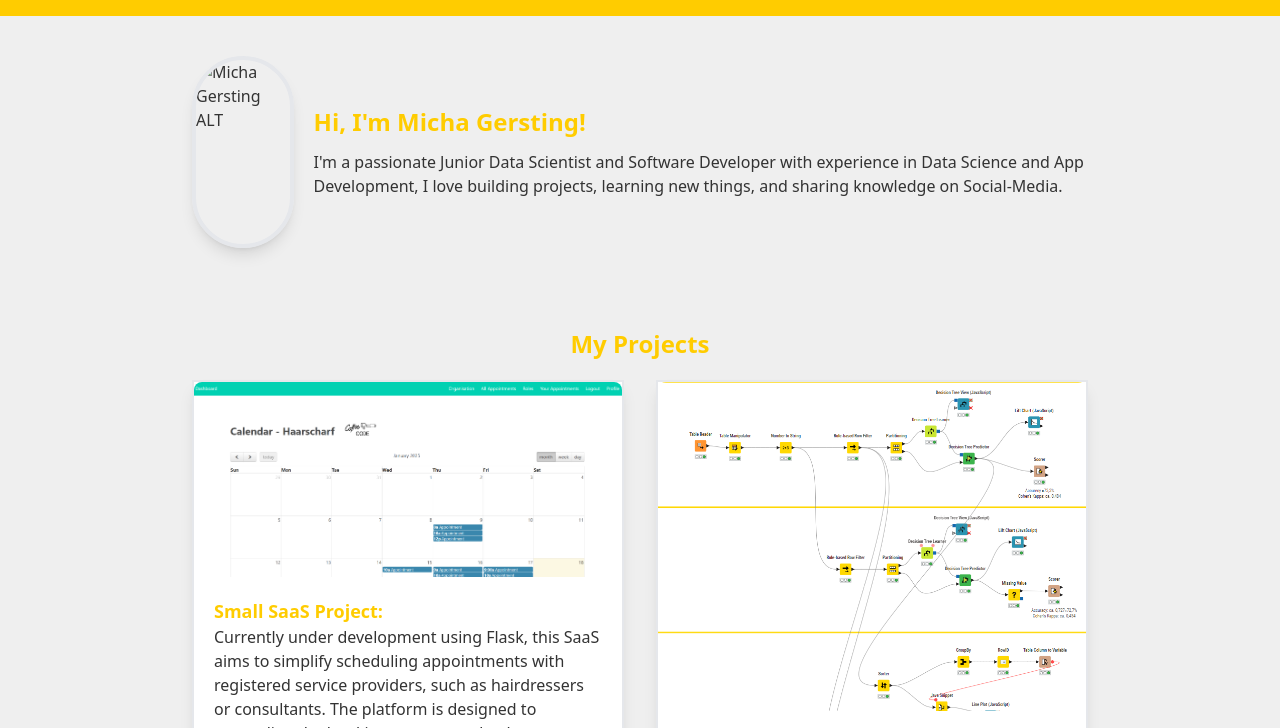
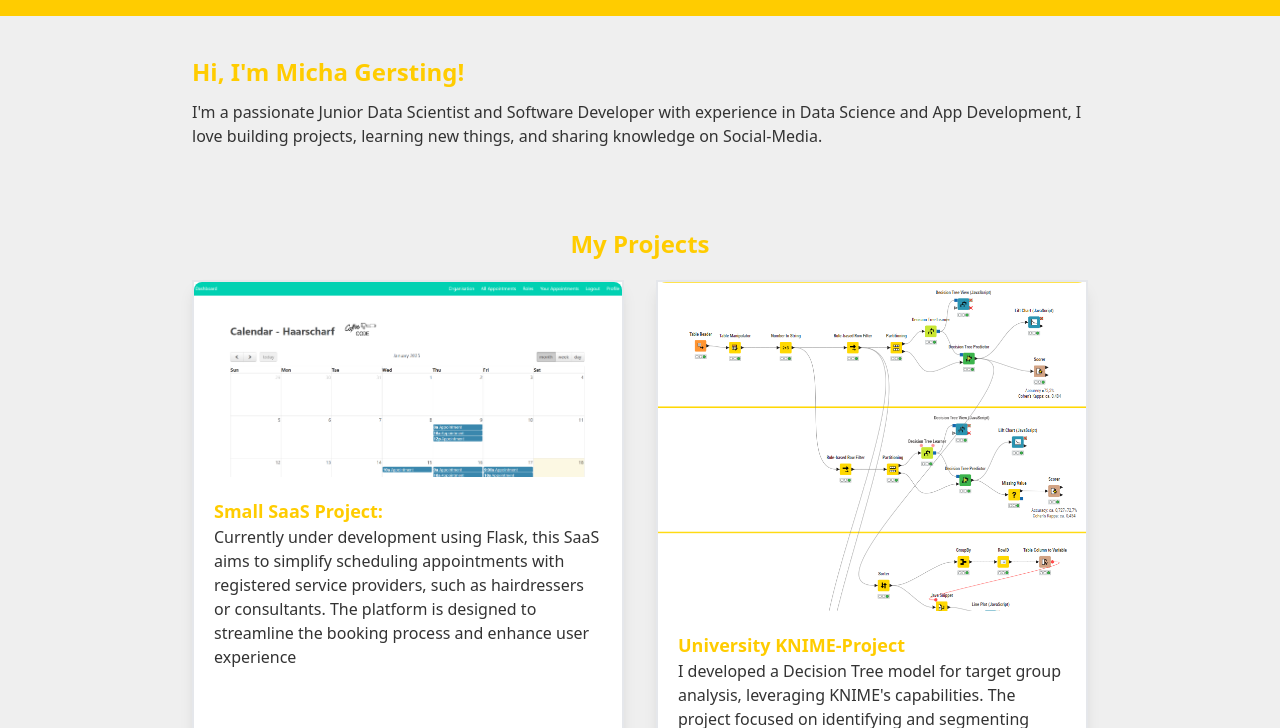
Before and after one commit to MGersting111/portfolio-website, a plain HTML site: page index.html in a window 1280 px wide. Shown: the part 60-788 px from the top of the page. Drawn offline with nearby package versions, Linux system fonts and the light colour scheme.

Commit message:
Update index.html

```diff
--- a/index.html
+++ b/index.html
@@ -30,7 +30,6 @@
 
   <section class="py-10 px-5">
     <div class="max-w-4xl mx-auto flex flex-col md:flex-row items-center gap-5">
-      <img src"bewerbungsbild.jpg" alt="Micha Gersting ALT" class="w-48 h-48 rounded-full object-cover shadow-lg border-4 border-accent">
       <div>
         <h2 class="text-2xl font-semibold mb-3 accent">Hi, I'm Micha Gersting!</h2>
         <p>
```
